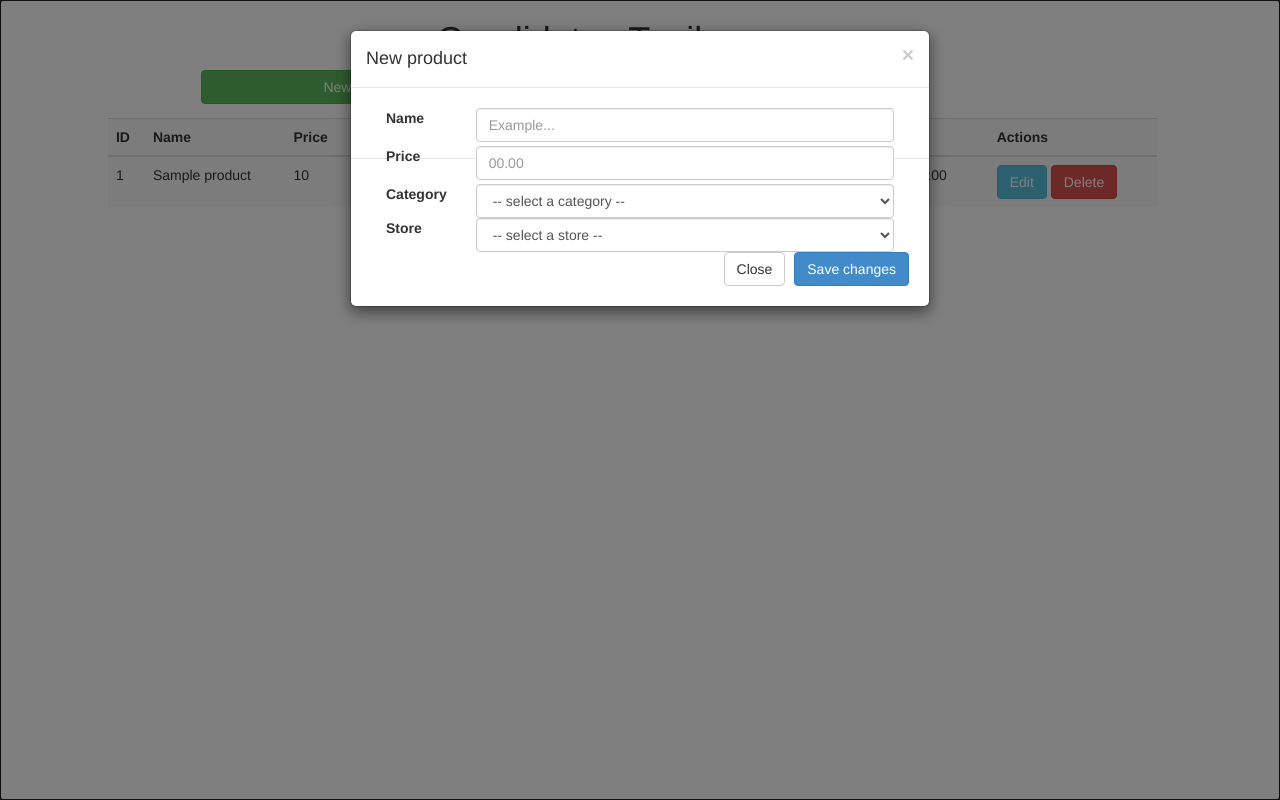
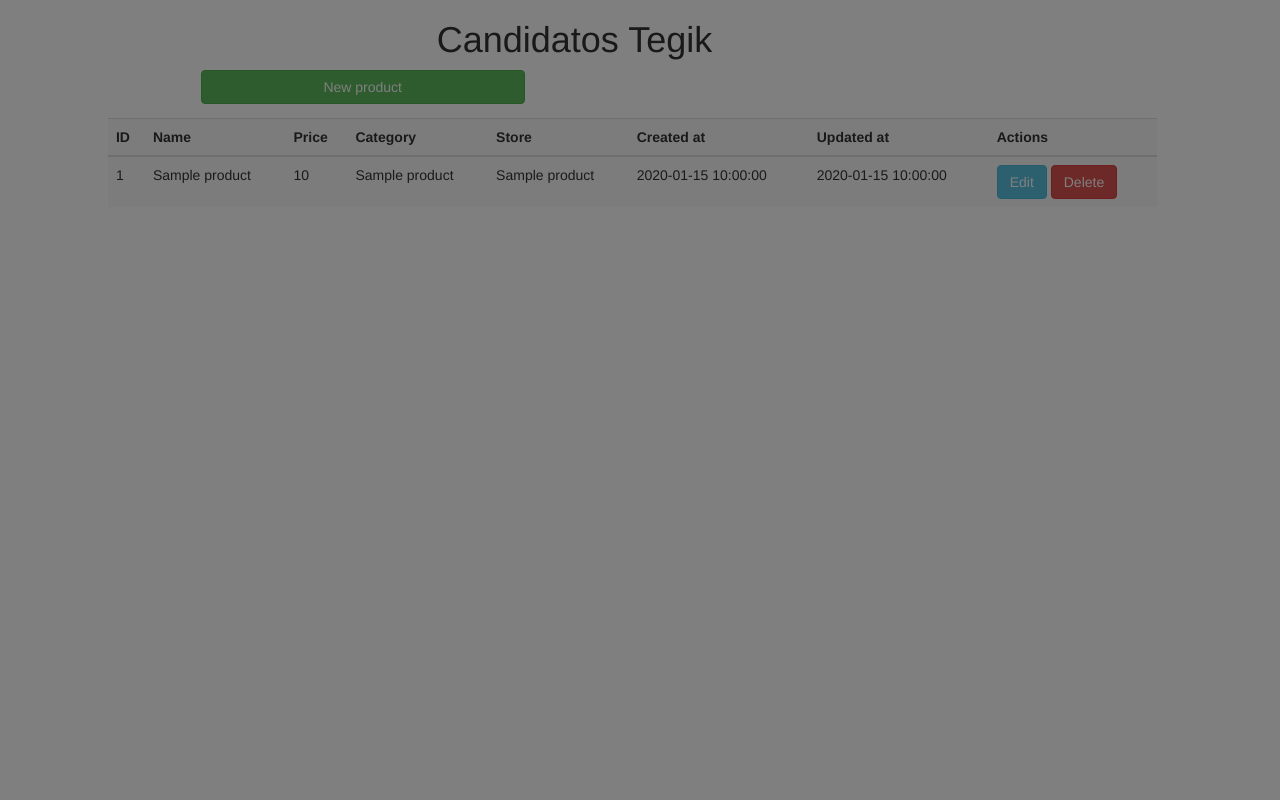
Before and after one commit to pacoguevara/tegik, a CodeIgniter app: template application/views/home.php in a window 1280 px wide, after a click on "New product". Run offline with CodeIgniter, Linux system fonts and the light colour scheme; the template is opened without the code that fills it: most values are stand-ins (such as "Sample title", 1, 10 or a date in 2020).

Commit message:
modal hide

```diff
--- a/application/views/home.php
+++ b/application/views/home.php
@@ -51,7 +51,7 @@
 		</section>
 
 		<!-- Modal -->
-		<div class="modal fade" id="myModal" tabindex="-1" role="dialog" aria-labelledby="myModalLabel" aria-hidden="true">
+		<div class="modal hide fade" id="myModal" tabindex="-1" role="dialog" aria-labelledby="myModalLabel" aria-hidden="true">
 		  <div class="modal-dialog">
 		    <div class="modal-content">
 		      <div class="modal-header">
@@ -102,14 +102,14 @@
 		      </div>
 		      <div class="modal-footer">
 		        <button type="button" class="btn btn-default" data-dismiss="modal">Close</button>
-		        <button type="button" class="btn btn-primary" id="addProduct">Save changes</button>
+		        <button type="button" class="btn btn-primary" data-dismiss="modal" id="addProduct">Save changes</button>
 		      </div>
 		    </div>
 		  </div>
 		</div>
 
 		<!-- Delete confirmation -->
-		<div class="modal fade" id="myModalDelete" tabindex="-1" role="dialog" aria-labelledby="myModalLabel" aria-hidden="true">
+		<div class="modal hide fade" id="myModalDelete" tabindex="-1" role="dialog" aria-labelledby="myModalLabel" aria-hidden="true">
 		  <div class="modal-dialog">
 		    <div class="modal-content">
 		      <div class="modal-header">
@@ -121,14 +121,14 @@
 		      </div>
 		      <div class="modal-footer">
 		        <button type="button" class="btn btn-default" data-dismiss="modal">No, I'm not sure</button>
-		        <button type="button" class="btn btn-primary" id="deleteProduct">Yep! I'm sure!</button>
+		        <button type="button" class="btn btn-primary" data-dismiss="modal" id="deleteProduct">Yep! I'm sure!</button>
 		      </div>
 		    </div>
 		  </div>
 		</div>
 
 		<!-- Edit product -->
-		<div class="modal fade" id="myModalEdit" tabindex="-1" role="dialog" aria-labelledby="myModalLabel" aria-hidden="true">
+		<div class="modal hide fade" id="myModalEdit" tabindex="-1" role="dialog" aria-labelledby="myModalLabel" aria-hidden="true">
 		  <div class="modal-dialog">
 		    <div class="modal-content">
 		      <div class="modal-header">
@@ -179,7 +179,7 @@
 		      </div>
 		      <div class="modal-footer">
 		        <button type="button" class="btn btn-default" data-dismiss="modal">Close</button>
-		        <button type="button" class="btn btn-primary" id="saveChanges">Save changes</button>
+		        <button type="button" class="btn btn-primary" data-dismiss="modal" id="saveChanges">Save changes</button>
 		      </div>
 		    </div>
 		  </div>
```
